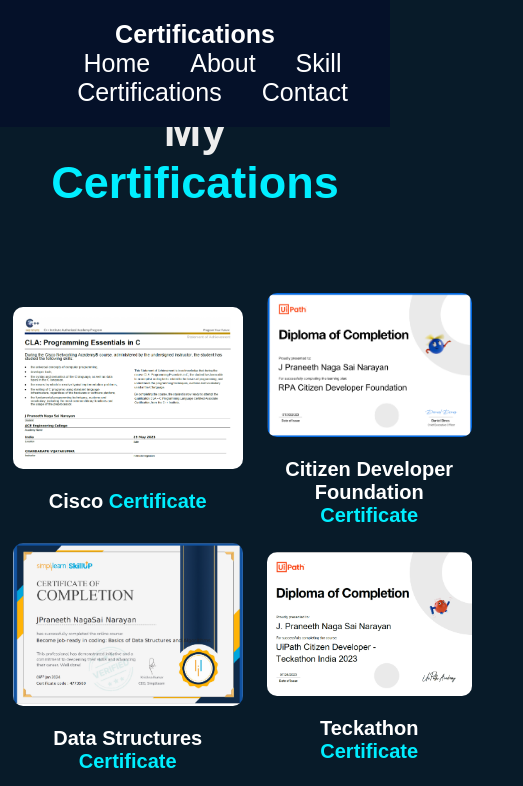
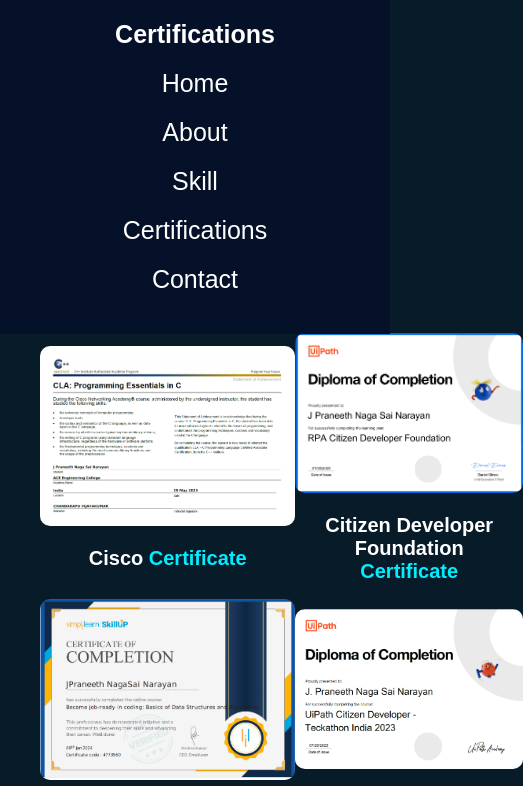
Before and after one commit to j-praneeth/Praneeth-Portfolio, a plain HTML site: page Certifications.html in a window 390 px wide. Shown: the top 786 px of the page, 523 px wide, since content can reach past the window. Drawn offline with nearby package versions, Linux system fonts and the light colour scheme.

Commit message:
Update mediaqueries.css

```diff
--- a/mediaqueries.css
+++ b/mediaqueries.css
@@ -3,11 +3,26 @@
     body {
         font-size: 14px;
     }
-  .container {
+    .container, .container1 {
         padding: 10px;
     }
-  .skills, .projects, .contact {
+    .header, .footer, .skills, .projects, .contact, .about, .home {
         flex-direction: column;
+        text-align: center;
+    }
+    .navbar a {
+        display: block;
+        margin: 5px 0;
+    }
+    .home-content, .about-text, .project-container, .contact-info-upper-container {
+        padding: 10px;
+    }
+    .home-sci a, .btn-box {
+        margin: 10px 0;
+    }
+    .project-img, .about-img img {
+        width: 100%;
+        height: auto;
     }
 }
 
@@ -16,8 +31,23 @@
     body {
         font-size: 16px;
     }
-  .skills, .projects, .contact {
+    .header, .footer, .skills, .projects, .contact, .about, .home {
         flex-direction: column;
+        text-align: center;
+    }
+    .navbar a {
+        display: block;
+        margin: 10px 0;
+    }
+    .home-content, .about-text, .project-container, .contact-info-upper-container {
+        padding: 20px;
+    }
+    .home-sci a, .btn-box {
+        margin: 15px 0;
+    }
+    .project-img, .about-img img {
+        width: 100%;
+        height: auto;
     }
 }
 
@@ -30,6 +60,19 @@
         flex-direction: column;
         text-align: center;
     }
+    .navbar a {
+        margin: 15px 0;
+    }
+    .home-content, .about-text, .project-container, .contact-info-upper-container {
+        padding: 30px;
+    }
+    .home-sci a, .btn-box {
+        margin: 20px 0;
+    }
+    .project-img, .about-img img {
+        width: 100%;
+        height: auto;
+    }
 }
 
 /* Small Desktops */
@@ -41,4 +84,17 @@
         flex-direction: column;
         text-align: center;
     }
+    .navbar a {
+        margin: 20px 0;
     }
+    .home-content, .about-text, .project-container, .contact-info-upper-container {
+        padding: 40px;
+    }
+    .home-sci a, .btn-box {
+        margin: 25px 0;
+    }
+    .project-img, .about-img img {
+        width: 100%;
+        height: auto;
+    }
+}
```
Lines whose indentation alone changed are shown as unchanged.
